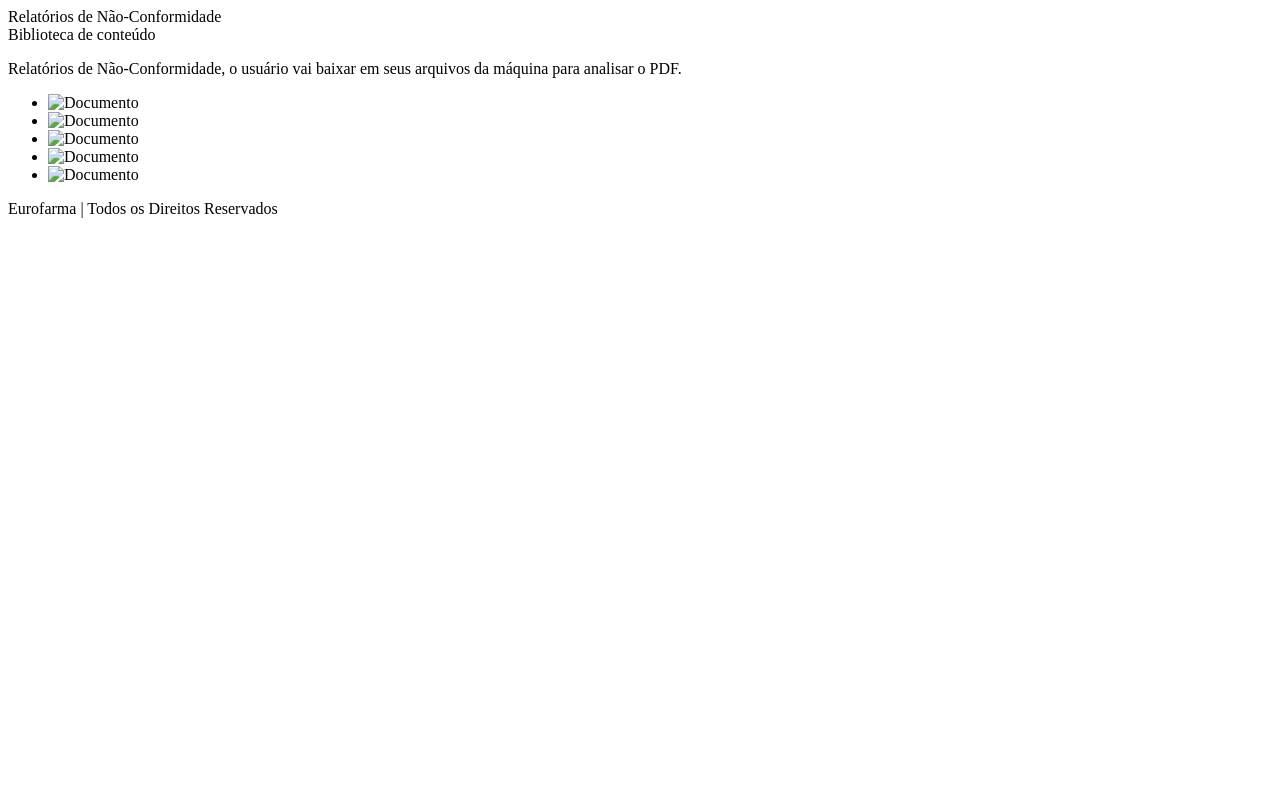
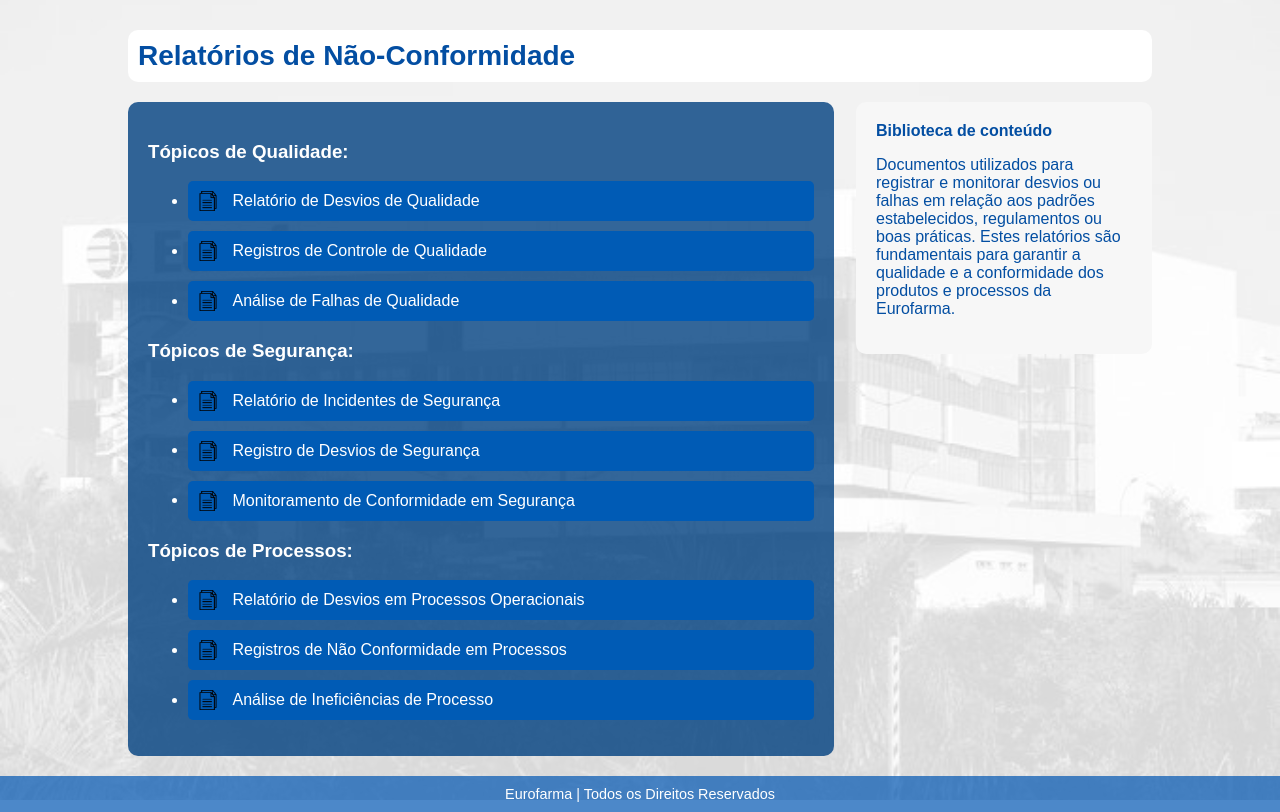
Before and after one commit to flczin/eurofarma-app, a Flask app: page /relatorios in a window 1280 px wide. Before the commit the page ends 218 px from the top, so only its background shows below. Run offline with Flask 3, Linux system fonts and the light colour scheme.

Commit message:
css pagina relatorios

```diff
--- /dev/null
+++ b/static/relatorios.css
@@ -0,0 +1,111 @@
+.login-page {
+    background: url('../static/images/ultrafarma-back.jpeg') no-repeat center center;
+    background-size: cover;
+    display: flex;
+    justify-content: center;
+    align-items: center;
+    height: 100vh;
+    margin: 0;
+    position: relative;
+    overflow: hidden;
+}
+
+.login-page::before {
+    content: "";
+    position: absolute;
+    top: 0;
+    left: 0;
+    width: 100%;
+    height: 100%;
+    background: rgba(0, 0, 0, 0.2);
+    z-index: 1;
+}
+
+body {
+    font-family: Arial, sans-serif;
+    margin: 0;
+    padding: 0;
+    color: #fff;
+}
+
+body::before {
+    content: "";
+    background: url('../static/images/ultrafarma-back.jpeg') no-repeat center center;
+    background-size: cover;
+    position: absolute;
+    top: 0;
+    left: 0;
+    width: 100%;
+    height: 100%;
+    opacity: 0.4;
+    z-index: -1;
+}
+
+.container {
+    width: 80%;
+    margin: 0 auto;
+    padding-top: 30px;
+}
+
+.header {
+    background-color: #ffffff;
+    color: #034ea2;
+    font-size: 28px;
+    font-weight: bold;
+    text-align: left;
+    padding: 10px;
+    border-radius: 10px;
+}
+
+.sidebar {
+    float: right;
+    width: 25%;
+    background-color: #f7f7f7;
+    color: #034ea2;
+    padding: 20px;
+    border-radius: 10px;
+    margin-top: 20px;
+}
+
+.sidebar .title {
+    font-size: 16px;
+    font-weight: bold;
+}
+
+.document-list {
+    list-style-type: none;
+    padding: 20px;
+    margin: 20px 0;
+    background-color: rgba(0, 64, 128, 0.8);
+    border-radius: 10px;
+    width: 65%;
+}
+
+.document-list li {
+    padding: 10px;
+    margin-bottom: 10px;
+    font-size: 16px;
+    background: #005bb5;
+    border-radius: 5px;
+}
+
+.document-list li img {
+    vertical-align: middle;
+    margin-right: 10px;
+}
+
+.document-list li a {
+    color: #fff;
+    text-decoration: none;
+    vertical-align: middle;
+}
+
+.footer {
+    background-color: rgba(0, 86, 179, 0.7);
+    color: white;
+    text-align: center;
+    padding: 10px 0;
+    font-size: 0.9em;
+    font-family: Arial, sans-serif;
+    z-index: 2;
+}
--- a/templates/relatorios.html
+++ b/templates/relatorios.html
@@ -1,40 +1,76 @@
 <!DOCTYPE html>
 <html lang="en">
+
 <head>
     <meta charset="UTF-8">
     <meta name="viewport" content="width=device-width, initial-scale=1.0">
     <title>Relatórios</title>
+    <link rel="stylesheet" href="{{ url_for('static', filename='relatorios.css') }}">
 </head>
+
 <body>
     <div class="container">
         <div class="header">Relatórios de Não-Conformidade</div>
         <div class="sidebar">
             <div class="title">Biblioteca de conteúdo</div>
-            <p>Relatórios de Não-Conformidade, o usuário vai baixar em seus arquivos da máquina para analisar o PDF.</p>
+            <p> Documentos utilizados para registrar e monitorar desvios ou falhas em relação aos padrões estabelecidos, regulamentos ou boas práticas. Estes relatórios são fundamentais para garantir a qualidade e a conformidade dos produtos e processos da Eurofarma.</p>
         </div>
-        <ul class="document-list">
+        <div class="document-list">
+            <div class="topic">
+                <h3>Tópicos de Qualidade:</h3>
+                <ul>
                     <li>
-                <img src="" alt="Documento" width="20" height="20">
-                <a href="#" style="color: white;">Relatório de Não Conformidade - Janeiro</a>
+                        <img src="../static/images/document.png" alt="Documento" width="20" height="20">
+                        <a href="#">Relatório de Desvios de Qualidade</a>
                     </li>
                     <li>
-                <img src="" alt="Documento" width="20" height="20">
-                <a href="#" style="color: white;">Relatório de Não Conformidade - Fevereiro</a>
+                        <img src="../static/images/document.png" alt="Documento" width="20" height="20">
+                        <a href="#">Registros de Controle de Qualidade</a>
                     </li>
                     <li>
-                <img src="" alt="Documento" width="20" height="20">
-                <a href="#" style="color: white;">Relatório de Não Conformidade - Março</a>
-            </li>
-            <li>
-                <img src="" alt="Documento" width="20" height="20">
-                <a href="#" style="color: white;">Relatório de Não Conformidade - Abril</a>
-            </li>
-            <li>
-                <img src="" alt="Documento" width="20" height="20">
-                <a href="#" style="color: white;">Relatório de Não Conformidade - Maio</a>
+                        <img src="../static/images/document.png" alt="Documento" width="20" height="20">
+                        <a href="#">Análise de Falhas de Qualidade</a>
                     </li>
                 </ul>
             </div>
+            <div class="topic">
+                <h3>Tópicos de Segurança:</h3>
+                <ul>
+                    <li>
+                        <img src="../static/images/document.png" alt="Documento" width="20" height="20">
+                        <a href="#">Relatório de Incidentes de Segurança</a>
+                    </li>
+                    <li>
+                        <img src="../static/images/document.png" alt="Documento" width="20" height="20">
+                        <a href="#">Registro de Desvios de Segurança</a>
+                    </li>
+                    <li>
+                        <img src="../static/images/document.png" alt="Documento" width="20" height="20">
+                        <a href="#">Monitoramento de Conformidade em Segurança</a>
+                    </li>
+                </ul>
+            </div>
+            <div class="topic">
+                <h3>Tópicos de Processos:</h3>
+                <ul>
+                    <li>
+                        <img src="../static/images/document.png" alt="Documento" width="20" height="20">
+                        <a href="#">Relatório de Desvios em Processos Operacionais</a>
+                    </li>
+                    <li>
+                        <img src="../static/images/document.png" alt="Documento" width="20" height="20">
+                        <a href="#">Registros de Não Conformidade em Processos</a>
+                    </li>
+                    <li>
+                        <img src="../static/images/document.png" alt="Documento" width="20" height="20">
+                        <a href="#">Análise de Ineficiências de Processo</a>
+                    </li>
+                </ul>
+            </div>
+
+        </div>
+    </div>
     <div class="footer">Eurofarma | Todos os Direitos Reservados</div>
 </body>
+
 </html>
```
Also changed, not shown: static/images/document.png (added). Lines whose indentation alone changed are shown as unchanged.
